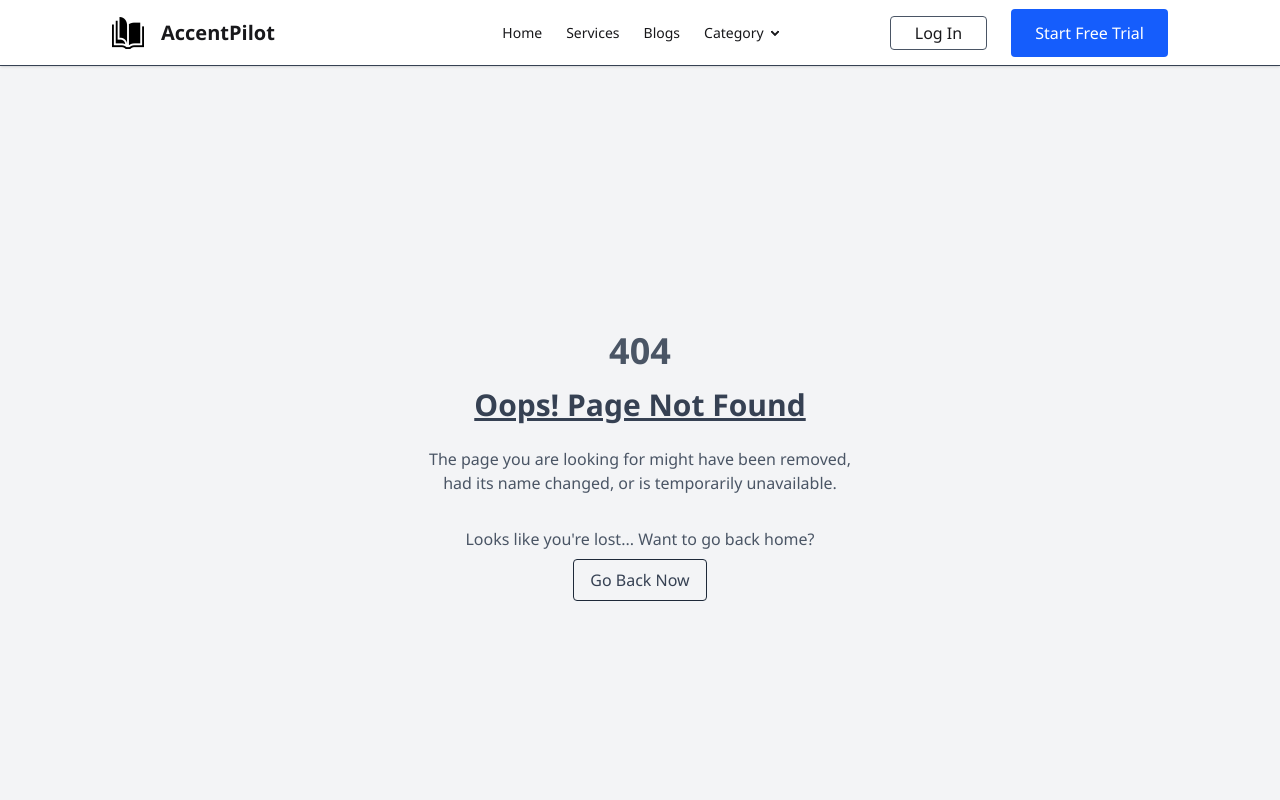
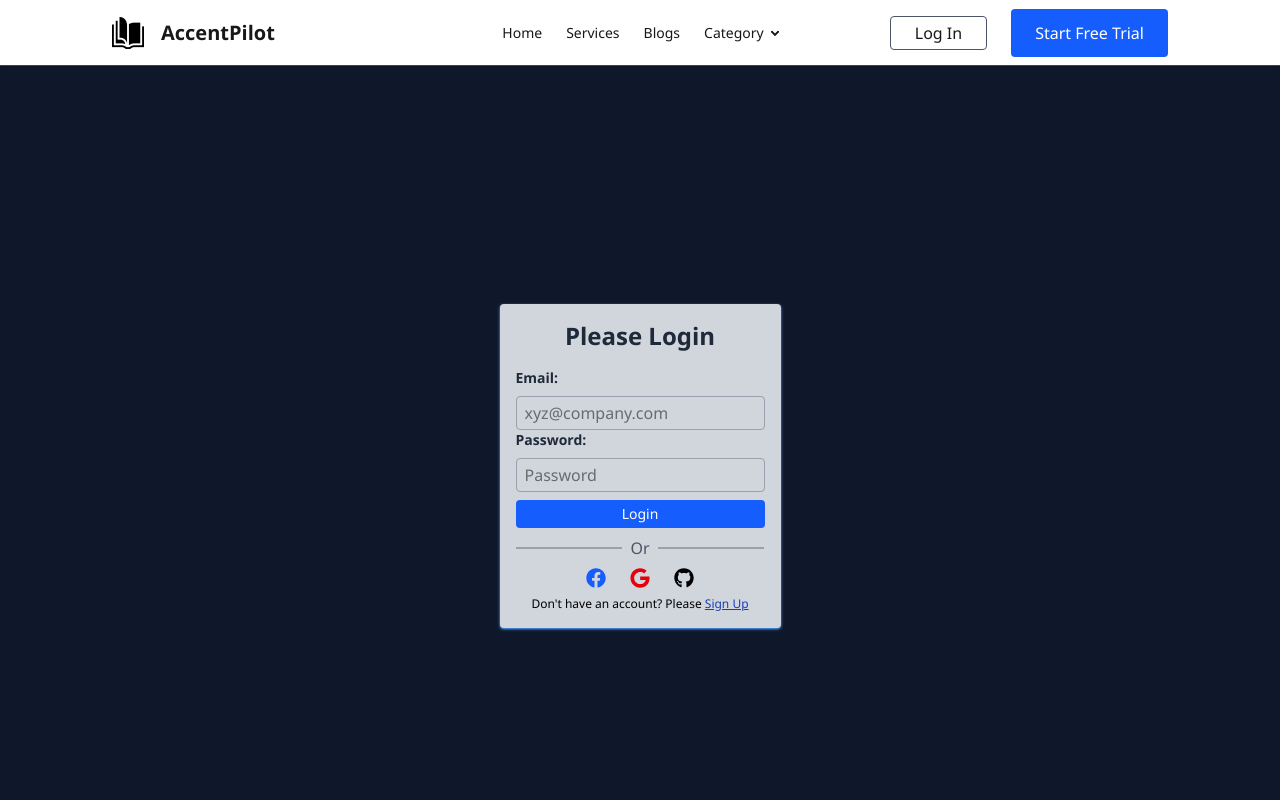
Before and after one commit to selina-islam/accentpilot-agency-website, a React (Vite) app: page /login in a window 1280 px wide. Shown: the top 800 px of the page. Built offline with nearby package versions, Linux system fonts and the light colour scheme.

Commit message:
login, register file & firebase download

```diff
--- a/package.json
+++ b/package.json
@@ -11,8 +11,10 @@
   },
   "dependencies": {
     "@tailwindcss/vite": "^4.1.10",
+    "firebase": "^11.9.1",
     "react": "^19.1.0",
     "react-dom": "^19.1.0",
+    "react-hook-form": "^7.58.1",
     "react-icons": "^5.5.0",
     "react-router": "^7.6.2",
     "tailwindcss": "^4.1.10"
--- /dev/null
+++ b/src/components/Login.jsx
@@ -0,0 +1,62 @@
+import React from 'react'
+import { useForm } from 'react-hook-form'
+import { FaFacebook, FaGithub, FaGoogle } from 'react-icons/fa'
+import { Link } from 'react-router'
+
+const Login = () => {
+   const {
+    register,
+    handleSubmit,
+    watch,
+    formState: { errors },
+  } = useForm()
+ const onSubmit = (data) => console.log(data)
+
+
+  return (
+    <div className='flex flex-col justify-center items-center min-h-screen mx-w-md '>
+      <div className='bg-gray-300 p-4 text-black rounded shadow shadow-blue-400'>
+
+        <h2 className='text-2xl text-center text-gray-800 font-semibold mb-4'>Please Login</h2>
+
+      <form onSubmit={handleSubmit(onSubmit)}>
+        <div>
+               <label className='text-sm text-gray-800 font-semibold block mb-2'>Email: </label>
+        <input
+        {...register("email", { required: 'Email ir required', pattern: {
+  value: /^[\w-.]+@([\w-]+\.)+[\w-]{2,4}$/,
+  message: 'Invalid email address'
+}  })}
+        type="email" id='email' name='email' placeholder='xyz@company.com' required className='border border-gray-400 rounded px-2 py-1 focus:outline-none focus:ring-1 focus:ring-blue-600 focus:border-transparent'/>
+        {errors.email && <p className='text-xs mt-1 italic text-center text-red-500'>{errors.email.message}</p>}
+
+        </div>
+        <div>
+               <label className='text-sm text-gray-800 font-semibold block mb-2'>Password: </label>
+        <input
+        {...register("password", { required: 'Password ir required', minLength: {
+  value: 6,
+  message: 'password must be at least 6 characters'
+}  })}
+        type="password" id='password' name='password' placeholder='Password' required className='border border-gray-400 rounded px-2 py-1 focus:outline-none focus:ring-1 focus:ring-blue-600 focus:border-transparent'/>
+        {errors.password && <p className='text-xs mt-1 italic text-center text-red-500'>{errors.password.message}</p>}
+        </div>
+       <button className='bg-blue-600 mt-2 w-full p-1 rounded text-white hover:bg-blue-700 transition transform duration-200 text-sm'>Login</button>
+      </form>
+      <div className='flex items-center justify-center'>
+        <div className='h-0.5 w-full bg-gray-400 '></div>
+        <span className='p-2 text-gray-600'>Or </span>
+        <div className='h-0.5 w-full bg-gray-400'></div>
+      </div>
+      <div className='flex flex-wrap items-center justify-center gap-6 text-xl'>
+        <Link className='cursor-pointer text-blue-600'><FaFacebook/></Link>
+        <Link className='cursor-pointer text-red-600'><FaGoogle/></Link>
+        <Link className='cursor-pointer'><FaGithub/></Link>
+      </div>
+      <p className='text-xs text-center pt-2'>Don't have an account? Please <Link to='/register' className='text-blue-800 underline cursor-pointer'>Sign Up</Link></p>
+      </div>
+    </div>
+  )
+}
+
+export default Login
--- /dev/null
+++ b/src/components/Registration.jsx
@@ -0,0 +1,61 @@
+import React from 'react'
+import { useForm } from 'react-hook-form'
+import { FaFacebook, FaGithub, FaGoogle } from 'react-icons/fa'
+import { Link } from 'react-router'
+
+const Registration = () => {
+   const {
+    register,
+    handleSubmit,
+    watch,
+    formState: { errors },
+  } = useForm()
+ const onSubmit = (data) => console.log(data)
+
+  return (
+    <div className='flex flex-col justify-center items-center min-h-screen mx-w-md '>
+      <div className='bg-gray-300 p-4 text-black rounded shadow shadow-blue-400'>
+
+        <h2 className='text-2xl text-center text-gray-800 font-semibold mb-4'>Registration Now</h2>
+
+      <form onSubmit={handleSubmit(onSubmit)}>
+        <div>
+               <label className='text-sm text-gray-800 font-semibold block mb-2'>Email: </label>
+        <input
+        {...register("email", { required: 'Email ir required', pattern: {
+  value: /^[\w-.]+@([\w-]+\.)+[\w-]{2,4}$/,
+  message: 'Invalid email address'
+}  })}
+        type="email" id='email' name='email' placeholder='xyz@company.com' required className='border border-gray-400 rounded px-2 py-1 focus:outline-none focus:ring-1 focus:ring-blue-600 focus:border-transparent'/>
+        {errors.email && <p className='text-xs mt-1 italic text-center text-red-500'>{errors.email.message}</p>}
+
+        </div>
+        <div>
+               <label className='text-sm text-gray-800 font-semibold block mb-2'>Password: </label>
+        <input
+        {...register("password", { required: 'Password ir required', minLength: {
+  value: 6,
+  message: 'password must be at least 6 characters'
+}  })}
+        type="password" id='password' name='password' placeholder='Password' required className='border border-gray-400 rounded px-2 py-1 focus:outline-none focus:ring-1 focus:ring-blue-600 focus:border-transparent'/>
+        {errors.password && <p className='text-xs mt-1 italic text-center text-red-500'>{errors.password.message}</p>}
+        </div>
+       <button className='bg-blue-600 mt-2 w-full p-1 rounded text-white hover:bg-blue-700 transition transform duration-200 text-sm'>Sign Up</button>
+      </form>
+      <div className='flex items-center justify-center'>
+        <div className='h-0.5 w-full bg-gray-400 '></div>
+        <span className='p-2 text-gray-600 '>Or</span>
+        <div className='h-0.5 w-full bg-gray-400'></div>
+      </div>
+      <div className='flex flex-wrap items-center justify-center gap-6 text-xl'>
+        <Link className='cursor-pointer text-blue-600'><FaFacebook/></Link>
+        <Link className='cursor-pointer text-red-600'><FaGoogle/></Link>
+        <Link className='cursor-pointer'><FaGithub/></Link>
+      </div>
+      <p className='text-xs text-center pt-2'>Have an account? Please <Link to='/login' className='text-blue-800 underline cursor-pointer'>Login</Link></p>
+      </div>
+    </div>
+  )
+}
+
+export default Registration
--- /dev/null
+++ b/src/firebase/firebase.config.js
@@ -0,0 +1,18 @@
+// Import the functions you need from the SDKs you need
+import { initializeApp } from "firebase/app";
+// TODO: Add SDKs for Firebase products that you want to use
+// https://firebase.google.com/docs/web/setup#available-libraries
+
+// Your web app's Firebase configuration
+const firebaseConfig = {
+  apiKey: import.meta.env.VITE_apiKey,
+  authDomain: import.meta.env.VITE_authDomain,
+  projectId: import.meta.env.VITE_projectId,
+  storageBucket: import.meta.env.VITE_storageBucket,
+  messagingSenderId: import.meta.env.VITE_messagingSenderId,
+  appId: import.meta.env.VITE_appId,
+};
+
+// Initialize Firebase
+const app = initializeApp(firebaseConfig);
+export default app;
--- a/src/main.jsx
+++ b/src/main.jsx
@@ -8,6 +8,8 @@ import Services from './pages/Services.jsx'
 import Blogs from './pages/Blogs.jsx'
 import ErrorPage from './components/ErrorPage.jsx'
 import Pricing from './Home/Pricing.jsx'
+import Login from './components/Login.jsx'
+import Registration from './components/registration.jsx'
 
 createRoot(document.getElementById('root')).render(
   <StrictMode>
@@ -19,6 +21,8 @@ createRoot(document.getElementById('root')).render(
     <Route path='/Blogs' element={<Blogs/>}/>
     <Route path='*' element={<ErrorPage/>}/>
     <Route path='/pricing' element={<Pricing/>}/>
+    <Route path='/login' element={<Login/>}/>
+    <Route path='/register' element={<Registration/>}/>
    </Route>
    </Routes>
    </BrowserRouter>
```
Also changed, not shown: 1 other file (tests, documents, lock files or other folders).
